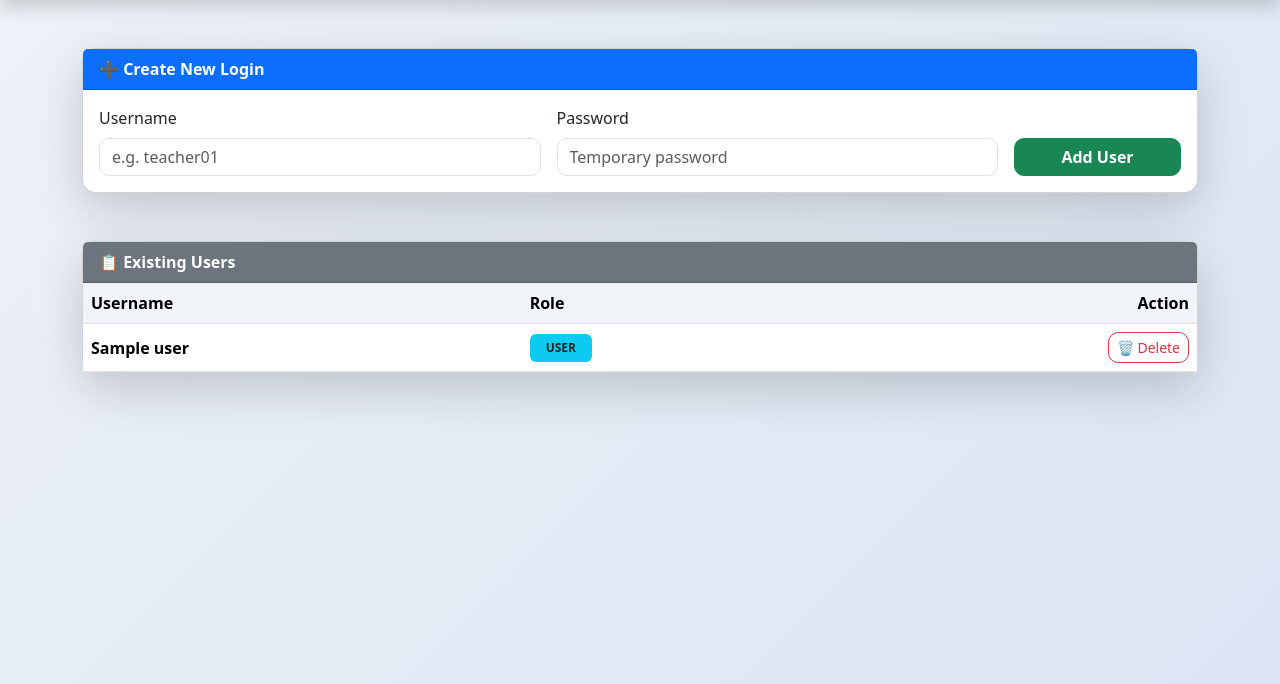
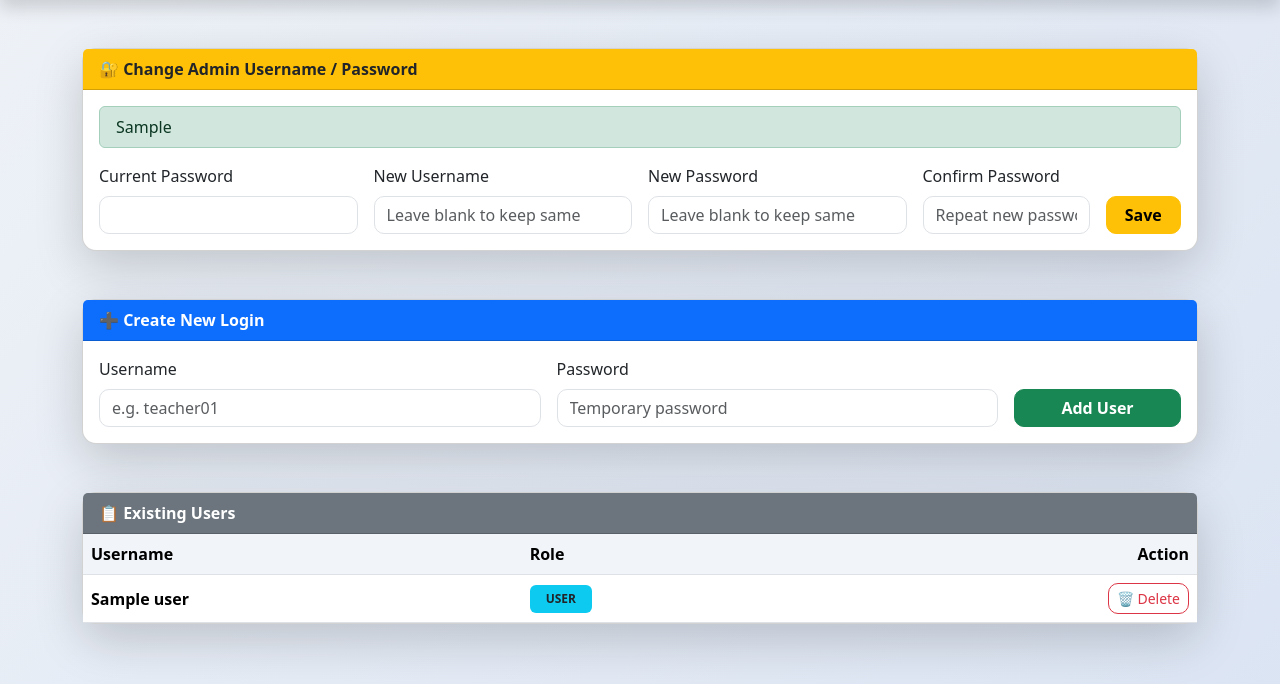
Before and after one commit to bsdheeraj24/SmartAttendance, a Python web app: template templates/users.html in a window 1280 px wide. Shown: the part 56-740 px from the top of the page. Run offline with Jinja, Linux system fonts and the light colour scheme; the template is opened without the code that fills it: most values are stand-ins (such as "Sample title", 1, 10 or a date in 2020).

Commit message:
Add admin credential update option in user management

```diff
--- a/server.py
+++ b/server.py
@@ -958,6 +958,12 @@ def change_credentials():
     target_username = new_username if new_username else current_user
     updated_hash    = generate_password_hash(new_password) if new_password else user_data["password_hash"]
 
+    if target_username != current_user:
+        target_doc = db.collection("users").document(target_username).get()
+        if target_doc.exists:
+            users = load_users()
+            return render_template("users.html", users=users, cred_error="Username already exists.")
+
     if new_username and new_username != current_user:
         # Create new doc, delete old one
         db.collection("users").document(new_username).set({
--- a/templates/users.html
+++ b/templates/users.html
@@ -36,6 +36,48 @@
 </nav>
 
 <div class="container mt-5">
+
+  <!-- CHANGE ADMIN CREDENTIALS -->
+  <div class="card shadow-lg mb-5">
+    <div class="card-header bg-warning text-dark fw-semibold">
+      🔐 Change Admin Username / Password
+    </div>
+
+    <div class="card-body">
+      {% if cred_error %}
+      <div class="alert alert-danger py-2">{{ cred_error }}</div>
+      {% endif %}
+      {% if cred_success %}
+      <div class="alert alert-success py-2">{{ cred_success }}</div>
+      {% endif %}
+
+      <form method="POST" action="/change_credentials" class="row g-3 align-items-end">
+        <div class="col-md-3">
+          <label class="form-label">Current Password</label>
+          <input type="password" class="form-control" name="current_password" required>
+        </div>
+
+        <div class="col-md-3">
+          <label class="form-label">New Username</label>
+          <input class="form-control" name="new_username" placeholder="Leave blank to keep same">
+        </div>
+
+        <div class="col-md-3">
+          <label class="form-label">New Password</label>
+          <input type="password" class="form-control" name="new_password" placeholder="Leave blank to keep same">
+        </div>
+
+        <div class="col-md-2">
+          <label class="form-label">Confirm Password</label>
+          <input type="password" class="form-control" name="confirm_password" placeholder="Repeat new password">
+        </div>
+
+        <div class="col-md-1 d-grid">
+          <button class="btn btn-warning fw-semibold">Save</button>
+        </div>
+      </form>
+    </div>
+  </div>
 
   <!-- ADD USER CARD -->
   <div class="card shadow-lg mb-5">
```
